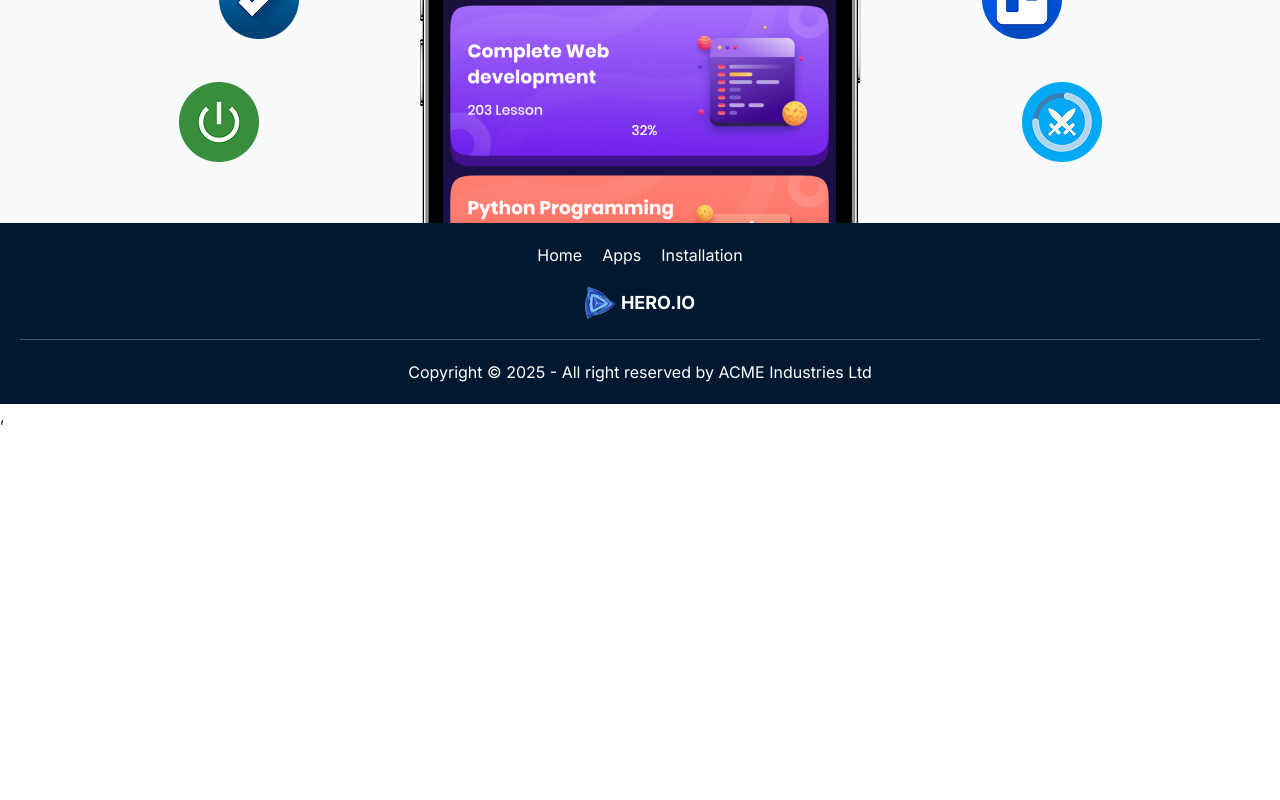
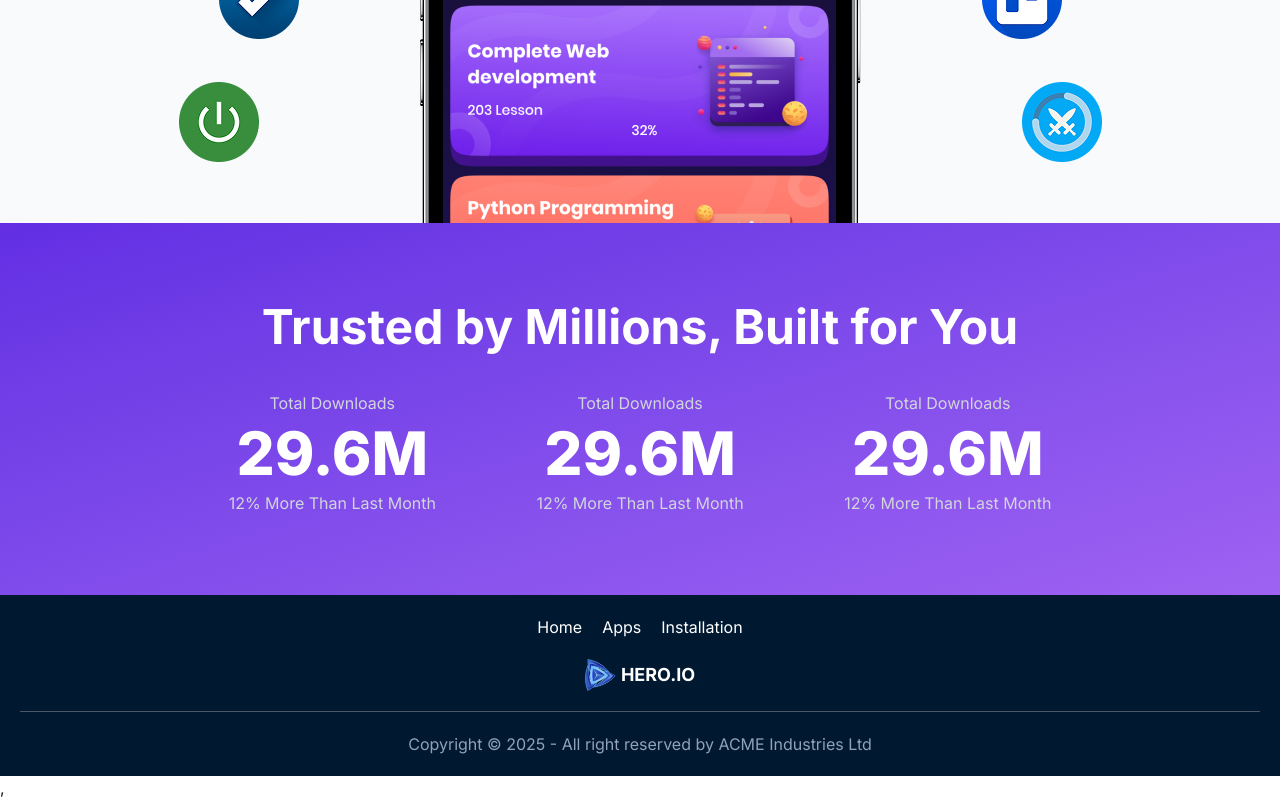
Before and after one commit to ZiauddinJim/HERO.IO-website, a React (Vite) app: page / in a window 1280 px wide. Shown: the part 701-1501 px from the top of the page. Before the commit the page ends 1129 px from the top, so only its background shows below. Built offline with nearby package versions, Linux system fonts and the light colour scheme.

Commit message:
Banner section complete

```diff
--- a/src/Components/Banner.jsx
+++ b/src/Components/Banner.jsx
@@ -3,6 +3,7 @@ import appStore from '/appStore.png'
 import assets from '../assets/assets';
 const Banner = () => {
     return (
+        <div>
             <div className='text-center mx-2 lg:mx-auto flex flex-col justify-center items-center'>
                 <h1 className='lg:text-6xl text-4xl font-bold mt-20'>
                     We Build <br />
@@ -23,6 +24,28 @@ const Banner = () => {
                 </ul>
                 <div><img src={assets.hero} alt="" /></div>
             </div>
+            <div className='gradient text-white w-full py-20 px-3 mx-auto text-center'>
+                <h1 className='font-bold lg:text-5xl text-3xl mb-10'>Trusted by Millions, Built for You</h1>
+                <div className='flex flex-col lg:flex-row gap-10 lg:gap-25 justify-center'>
+                    <div className='text-gray-300'>
+                        <p>Total Downloads</p>
+                        <p className='font-extrabold lg:text-6xl text-4xl text-white p-2'>29.6M</p>
+                        <p>12% More Than Last Month</p>
+                    </div>
+                    <div className='text-gray-300'>
+                        <p>Total Downloads</p>
+                        <p className='font-extrabold lg:text-6xl text-4xl text-white p-2'>29.6M</p>
+                        <p>12% More Than Last Month</p>
+                    </div>
+                    <div className='text-gray-300'>
+                        <p>Total Downloads</p>
+                        <p className='font-extrabold lg:text-6xl text-4xl text-white p-2'>29.6M</p>
+                        <p>12% More Than Last Month</p>
+                    </div>
+                </div>
+            </div>
+        </div>
+
     );
 };
 
--- a/src/Components/Footer.jsx
+++ b/src/Components/Footer.jsx
@@ -25,7 +25,7 @@ const Footer = () => {
                         </ul>
                     </div>
                     <div className="border-t-1 pt-5 border-gray-600 text-center">
-                        <p>Copyright © {new Date().getFullYear()} - All right reserved by ACME Industries Ltd</p>
+                        <p className='text-slate-400 text-[16px]'>Copyright © {new Date().getFullYear()} - All right reserved by ACME Industries Ltd</p>
                     </div>
                 </div>
             </Container>
--- a/src/Layouts/mainLayouts.jsx
+++ b/src/Layouts/mainLayouts.jsx
@@ -10,9 +10,7 @@ const mainLayouts = () => {
                 <Navbar />
             </header>
             <main className='flex-1 bg-slate-50'>
-                <Container>
-                    <Outlet />
-                </Container>
+                <Outlet />
             </main>
             <footer>
                 <Footer />
```
Lines whose indentation alone changed are shown as unchanged.
